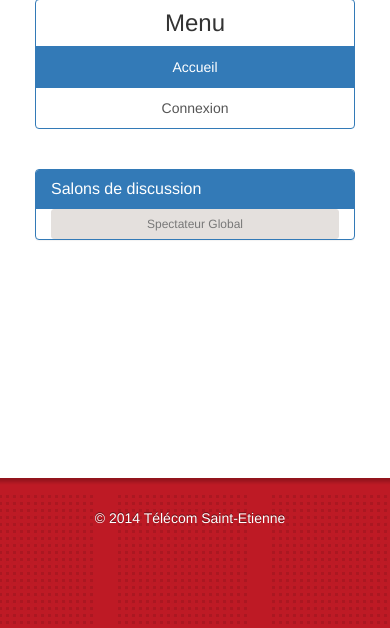
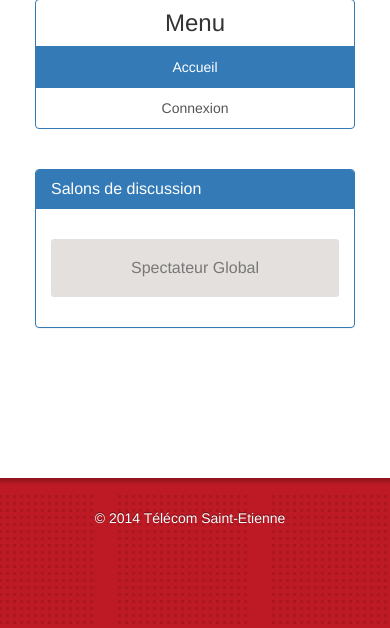
Before and after one commit to Fluwed/Projet.RI-Tchat.HTML5, a PHP site: page / in a window 390 px wide. Shown: the part 216-844 px from the top of the page. Run offline with PHP 8.4, Linux system fonts and the light colour scheme; data that the repository does not hold is empty.

Commit message:
devel web interface

```diff
--- a/css/customize.css
+++ b/css/customize.css
@@ -215,3 +215,12 @@ html, body {
         top:-5px;
     }
 }
+
+@media all and (max-width: 450px) {
+    #bouton_1 {
+        font-size: 16px;
+    }
+    #bouton_2 {
+        font-size: 16px;
+    }
+}
--- a/index.php
+++ b/index.php
@@ -44,13 +44,13 @@
                         <div class="panel-body" id="">
                             <div class="row">
                                 <div class="col-md-10 col-md-offset-1">
-                                    <button type="button" class="btn btn-default btn-sm btn-block">Spectateur Global</button>
+                                    <button type="button" class="btn btn-default btn-xs btn-block" id="bouton_1">Spectateur Global</button>
                                     <?php
                                         require("connectdb.php");
                                         $query = "SELECT * FROM Salons";
                                         if ($result = mysqli_query($link, $query)) {
                                             while($row = mysqli_fetch_assoc($result)) {
-                                                echo "<button type='button' class='btn btn-danger btn-xs btn-block'>".$row["nom"]."</button>";
+                                                echo "<button type='button' class='btn btn-danger btn-xs btn-block' id='bouton_2'>".$row["nom"]."</button>";
                                                 if ($row = mysqli_fetch_assoc($result)) {
                                                     echo "<button type='button' class='btn btn-success btn-xs btn-block'>".$row["nom"]."</button>";
                                                 }
```
